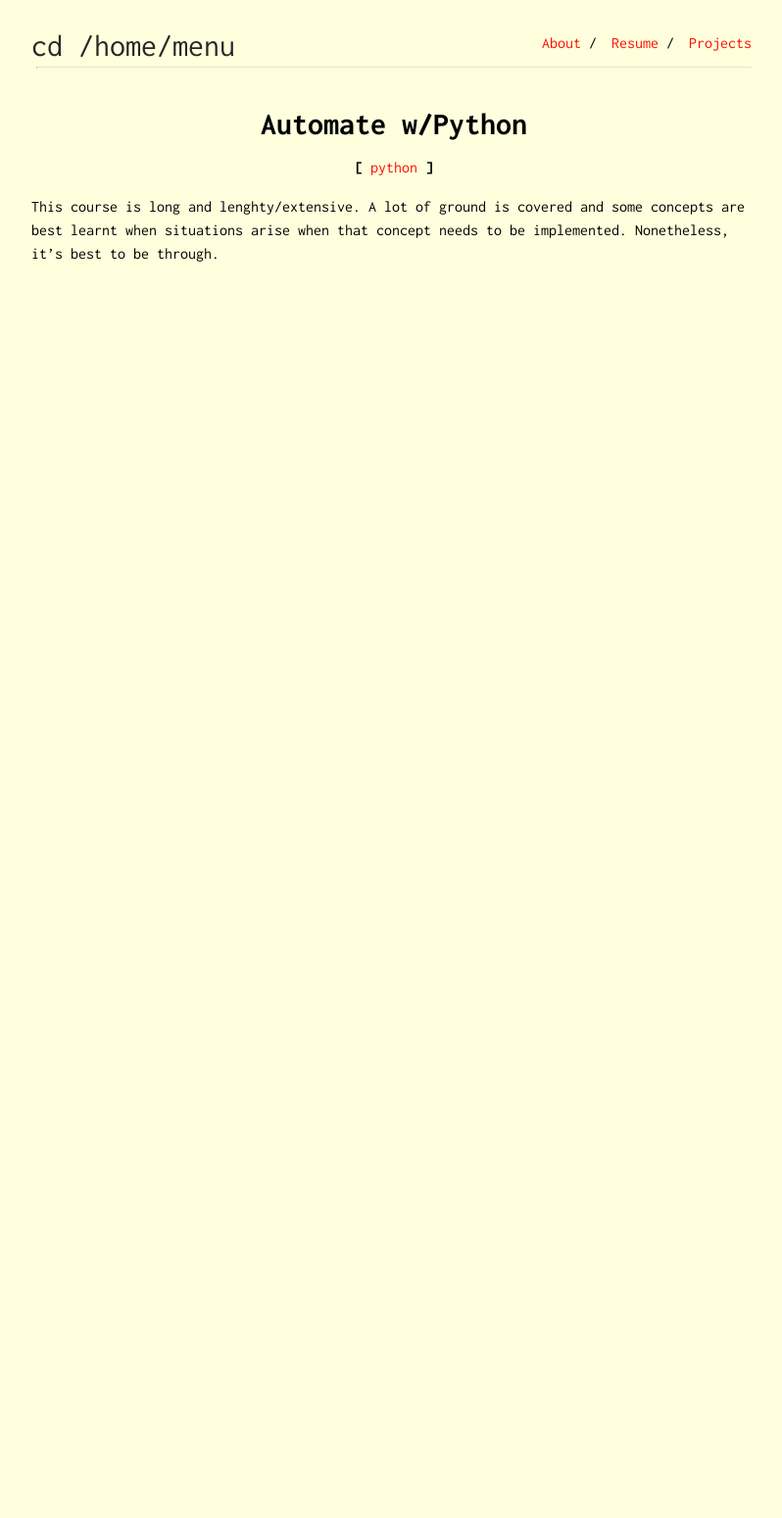
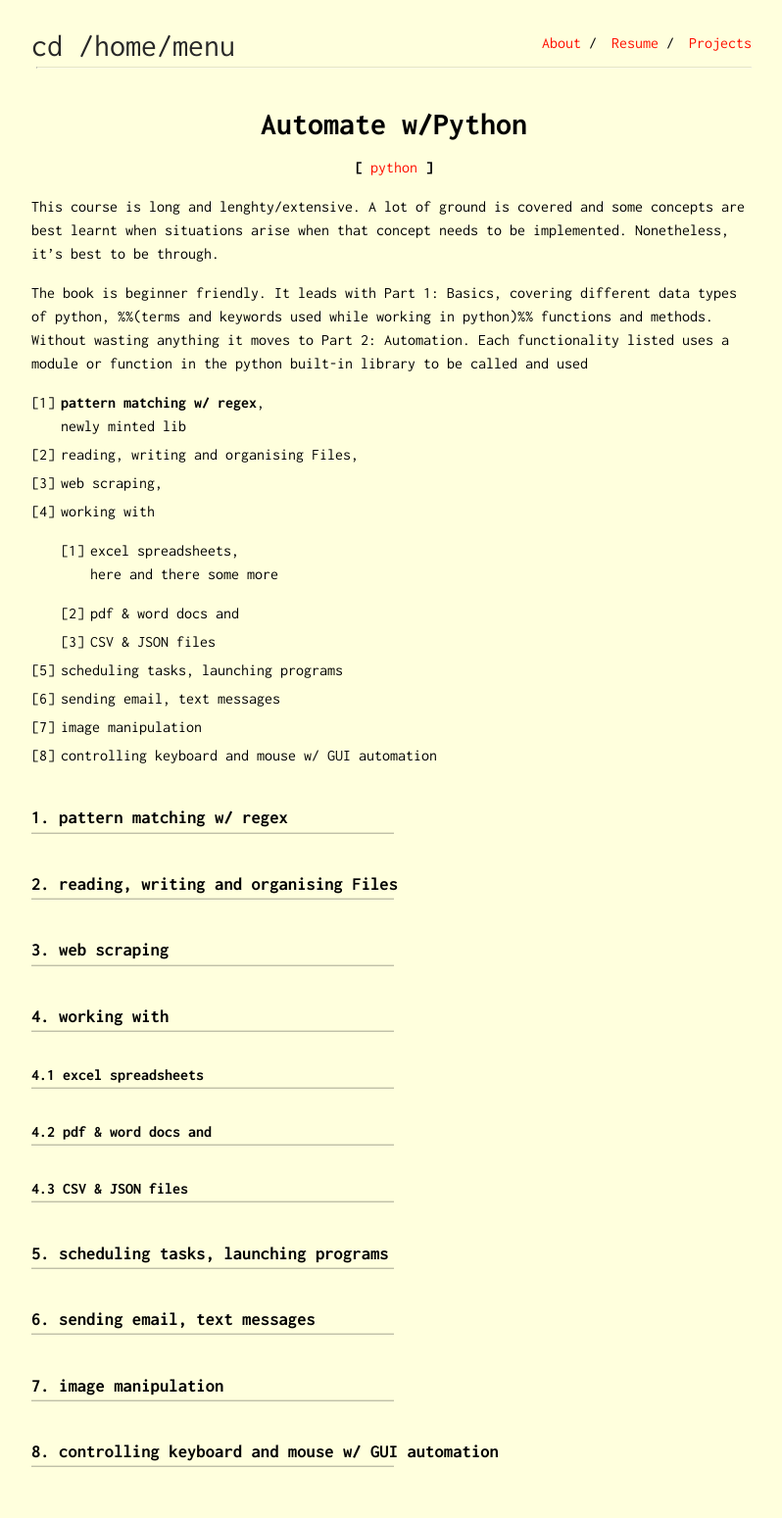
Before and after one commit to pruthvirajbhat/website-portfolio-old-uno, a Jekyll site: the page built from _posts/2021/04/2021-04-30-automate-with-python.md, in a window 1280 px wide. Shown: the whole page at 98% size, without its empty margins (238-1036 px from the left). Built offline with Jekyll 4.4.1, drawn with Linux system fonts in a browser that asks for light colours; before the commit the page ends 900 px from its top, so only the background shows below that.

```diff
--- a/_posts/2021/04/2021-04-30-automate-with-python.md
+++ b/_posts/2021/04/2021-04-30-automate-with-python.md
@@ -6,3 +6,34 @@ tags: [python]
 ---
 
 This course is long and lenghty/extensive. A lot of ground is covered and some concepts are best learnt when situations arise when that concept needs to be implemented. Nonetheless, it's best to be through.
+
+The book is beginner friendly. It leads with Part 1: Basics, covering different data types of python, %%(terms and keywords used while working in python)%% functions and methods.
+Without wasting anything it moves to Part 2: Automation. Each functionality listed uses a module or function in the python built-in library to be called and used
+
+
+1. __pattern matching w/ regex__, \
+    newly minted lib
+2. reading, writing and organising Files,
+3. web scraping,
+4. working with
+	1. excel spreadsheets, \
+        here and there some more
+
+	2. pdf & word docs and
+	3. CSV & JSON files
+5. scheduling tasks, launching programs
+6. sending email, text messages
+7. image manipulation
+8. controlling keyboard and mouse w/ GUI automation
+
+### 1. pattern matching w/ regex
+### 2. reading, writing and organising Files
+### 3. web scraping
+### 4. working with
+#### 4.1 excel spreadsheets
+#### 4.2 pdf & word docs and
+#### 4.3 CSV & JSON files
+### 5. scheduling tasks, launching programs
+### 6. sending email, text messages
+### 7. image manipulation
+### 8. controlling keyboard and mouse w/ GUI automation
```
Also changed, not shown: _posts/2021/05/2021-05-24-other-linux-ch.md (+2 -2 lines), _posts/2022/05/2022-05-18-the-vim-problem.md (added, +24 -0 lines).
